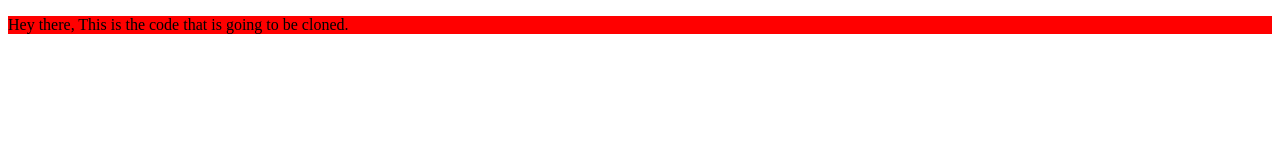
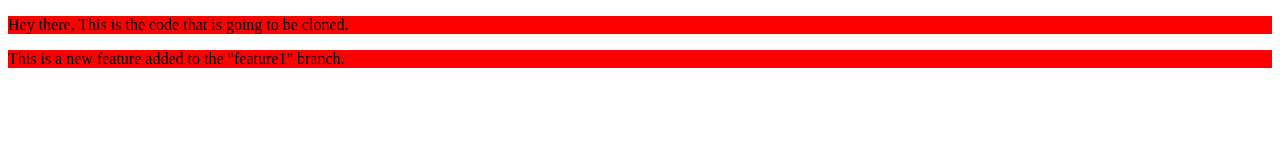
Before and after one commit to Thakuramit4168/git-clone, a plain HTML site: page index.html in a window 1280 px wide. Drawn offline with Linux system fonts and the light colour scheme.

Commit message:
added new feature

```diff
--- a/index.html
+++ b/index.html
@@ -8,4 +8,5 @@
 </head>
 <body>
     <p>Hey there, This is the code that is going to be cloned.</p>
+    <p>This is a new feature added to the "feature1" branch.</p>
 </html>
```
